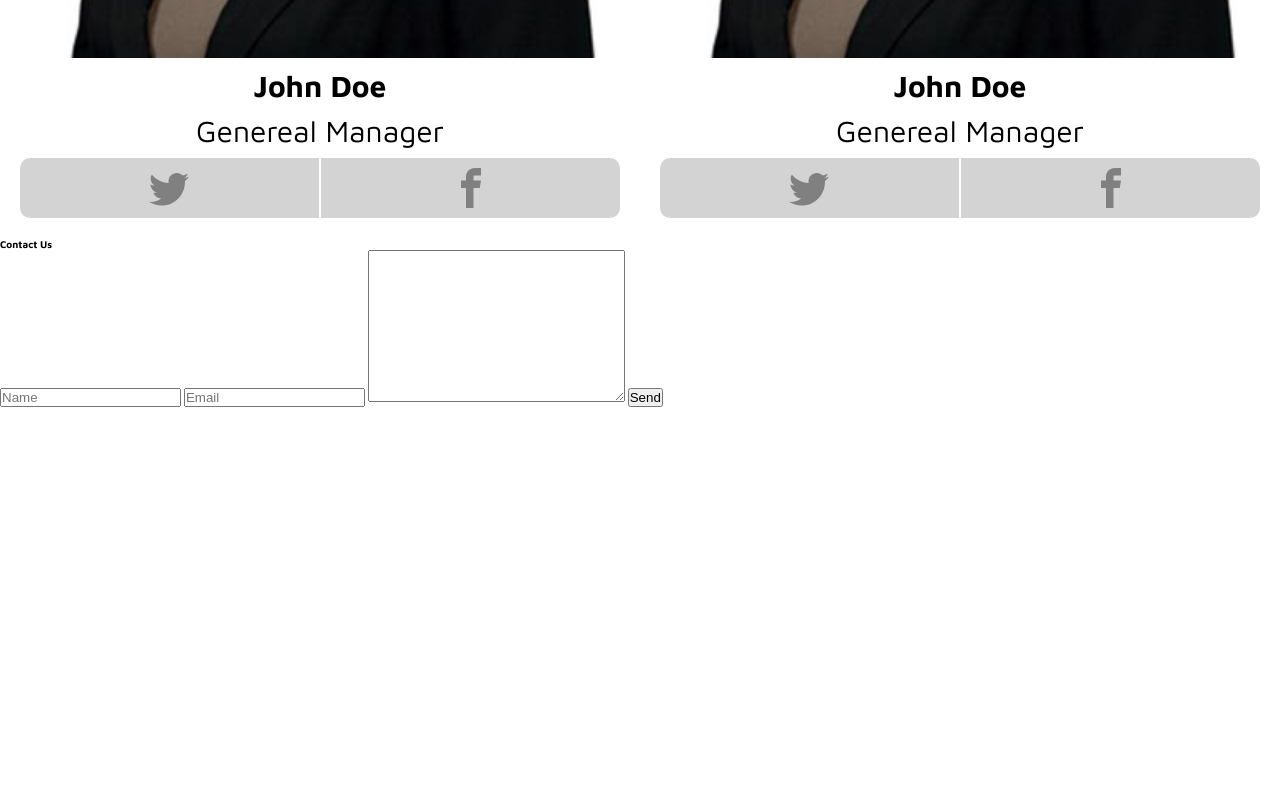
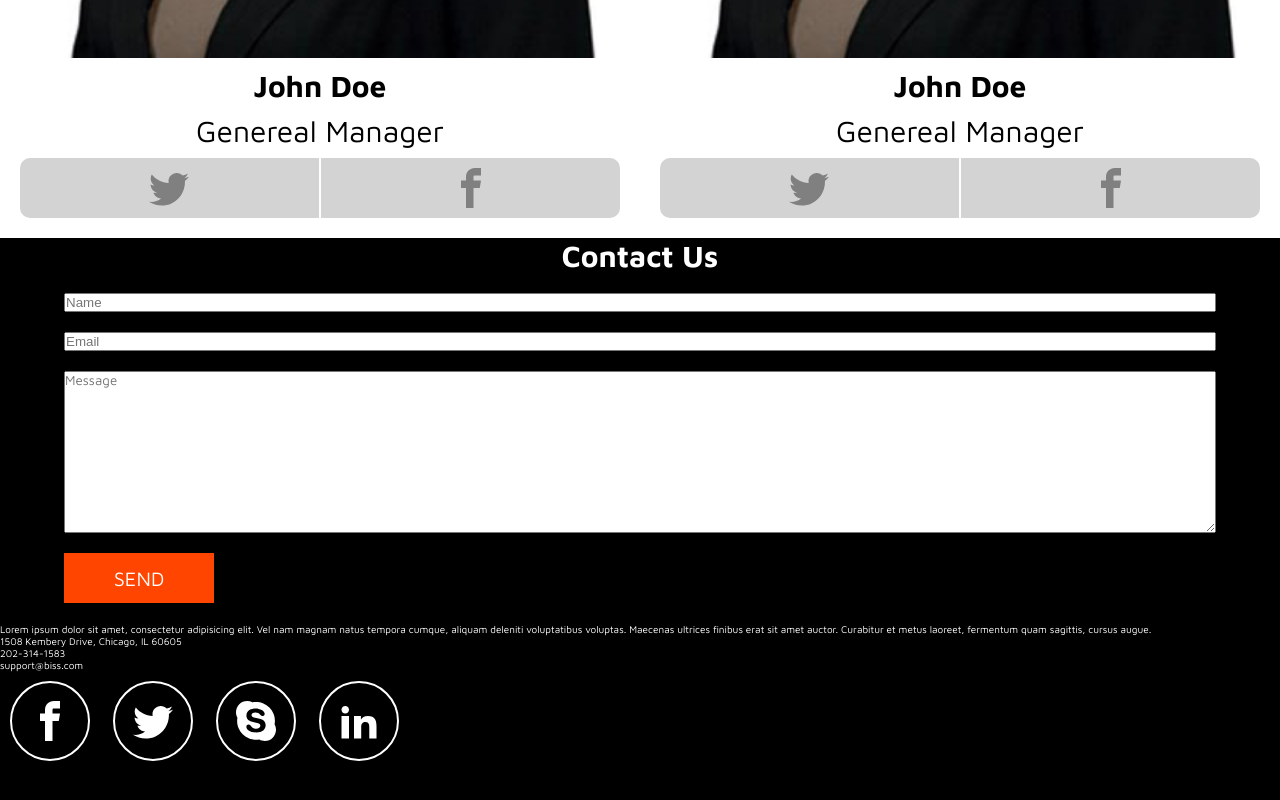
Before and after one commit to vodoleev-vladislav/startup_landing_page, a website: page index.html in a window 1280 px wide. Shown: the part 4711-5511 px from the top of the page. Before the commit the page ends 5118 px from the top, so only its background shows below. Drawn offline with Linux system fonts and the light colour scheme.

Commit message:
start contact section

```diff
--- a/index.html
+++ b/index.html
@@ -320,12 +320,51 @@
     <h4 class="contact__heading">
       Contact Us
     </h4>
-    <form class="contact__form">
-      <input type="name" class="contact__name" placeholder="Name" />
-      <input type="text" class="contact__email" placeholder="Email" />
-      <textarea name="" id="" cols="30" rows="10"></textarea>
-      <button type="submit">Send</button>
+    <form class="form">
+      <input type="name" class="form__name" placeholder="Name" />
+      <input type="text" class="form__email" placeholder="Email" />
+      <textarea class="form__textarea" name="" id="" cols="30" rows="10" placeholder="Message"></textarea>
+      <button class="btn btn--main" type="submit">Send</button>
     </form>
+    <div class="contact-about">
+      <p class="contact-about__text">Lorem ipsum dolor sit amet, consectetur adipisicing elit. Vel nam magnam natus
+        tempora cumque, aliquam deleniti voluptatibus voluptas. Maecenas ultrices finibus erat sit amet auctor.
+        Curabitur et metus laoreet, fermentum quam sagittis, cursus augue.
+      </p>
+      <p class="contact-about__adress">1508 Kembery Drive, Chicago, IL 60605</p>
+      <p class="contact-about__phone">202-314-1583</p>
+      <p class="contact-about__email">support@biss.com</p>
+      <ul class="social__list">
+        <li class="social__item">
+          <a href="#" class="social__link">
+            <svg class="social__icon social__icon--facebook">
+              <use xlink:href="img/sprite.svg#icon-facebook"></use>
+            </svg>
+          </a>
+        </li>
+        <li class="social__item">
+          <a href="#" class="social__link">
+            <svg class="social__icon social__icon--twitter">
+              <use xlink:href="img/sprite.svg#icon-twitter"></use>
+            </svg>
+          </a>
+        </li>
+        <li class="social__item">
+          <a href="#" class="social__link">
+            <svg class="social__icon social__icon--skype">
+              <use xlink:href="img/sprite.svg#icon-skype"></use>
+            </svg>
+          </a>
+        </li>
+        <li class="social__item">
+          <a href="#" class="social__link">
+            <svg class="social__icon social__icon--linkedin">
+              <use xlink:href="img/sprite.svg#icon-linkedin2"></use>
+            </svg>
+          </a>
+        </li>
+      </ul>
+    </div>
   </section>
   <footer class="footer"></footer>
 </body>
--- a/sass/_layout.scss
+++ b/sass/_layout.scss
@@ -84,3 +84,14 @@
     justify-content: flex-start;
   }
 }
+
+.contact {
+  &__heading {
+    margin: 0 5vw;
+    font-size: var(--font-size-medium);
+    text-align: center;
+  }
+  background-color: var(--color-black);
+  color: var(--color-white);
+  height: 80rem;
+}
--- a/sass/base/_base.scss
+++ b/sass/base/_base.scss
@@ -10,6 +10,8 @@
 
   --color-twitter: #1da1f2;
   --color-facebook: #4267b2;
+  --color-skype: #00aff0;
+  --color-linkedin: #2867b2;
 
   --font-size-large: 5rem;
   --font-size-medium-large: 4rem;
--- a/sass/components/_btn.scss
+++ b/sass/components/_btn.scss
@@ -4,9 +4,11 @@
   width: 15rem;
   height: 5rem;
   border: 0;
+  color: var(--color-white);
+  font-size: var(--font-size-small);
+  transition: all 0.2s;
 
   &--transparent {
-    color: var(--color-white);
     background-color: transparent;
     border-radius: 1rem;
     border: 1px solid var(--color-white);
@@ -14,7 +16,6 @@
     font-weight: 600;
     width: 20rem;
     height: 6rem;
-    transition: all 0.1s;
 
     &:hover {
       color: var(--color-black);
@@ -22,4 +23,11 @@
       transform: translateY(-2px);
     }
   }
+
+  &--main {
+    background-color: var(--color-primary);
+    &:hover {
+      background-color: var(--color-secondary);
+    }
+  }
 }
--- /dev/null
+++ b/sass/components/_form.scss
@@ -0,0 +1,11 @@
+.form {
+  margin: 0 5vw;
+  height: 35rem;
+  display: flex;
+  flex-direction: column;
+  justify-content: space-evenly;
+
+  &__textarea {
+    font-family: inherit;
+  }
+}
--- /dev/null
+++ b/sass/components/_social.scss
@@ -0,0 +1,41 @@
+.social {
+  display: flex;
+  flex-direction: row;
+
+  &__item {
+    display: inline-block;
+    margin: 1rem;
+  }
+
+  &__link {
+    display: flex;
+    height: 8rem;
+    width: 8rem;
+    justify-content: center;
+    align-items: center;
+    border: 2px solid var(--color-white);
+    border-radius: 50%;
+  }
+
+  &__icon {
+    height: 4rem;
+    width: 4rem;
+    fill: var(--color-white);
+  }
+
+  &__link:hover > &__icon--facebook {
+    fill: var(--color-facebook);
+  }
+
+  &__link:hover > &__icon--twitter {
+    fill: var(--color-twitter);
+  }
+
+  &__link:hover > &__icon--skype {
+    fill: var(--color-skype);
+  }
+
+  &__link:hover > &__icon--linkedin {
+    fill: var(--color-linkedin);
+  }
+}
--- a/sass/main.scss
+++ b/sass/main.scss
@@ -10,3 +10,5 @@
 @import "./components/about-card";
 @import "./components/team-member";
 @import "./components/accordion";
+@import "./components/form";
+@import "./components/social";
```
Also changed, not shown: css/style.css.
